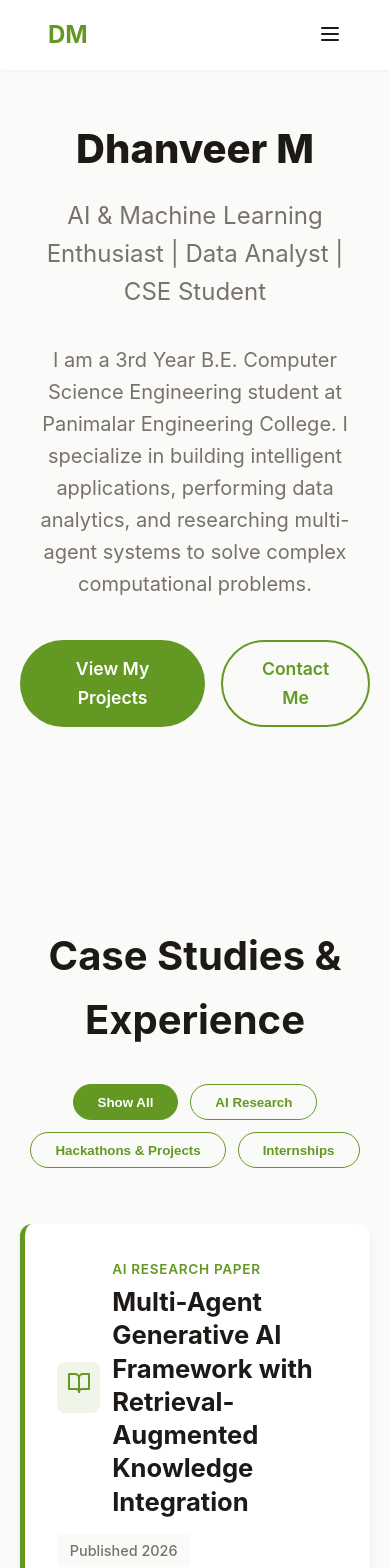
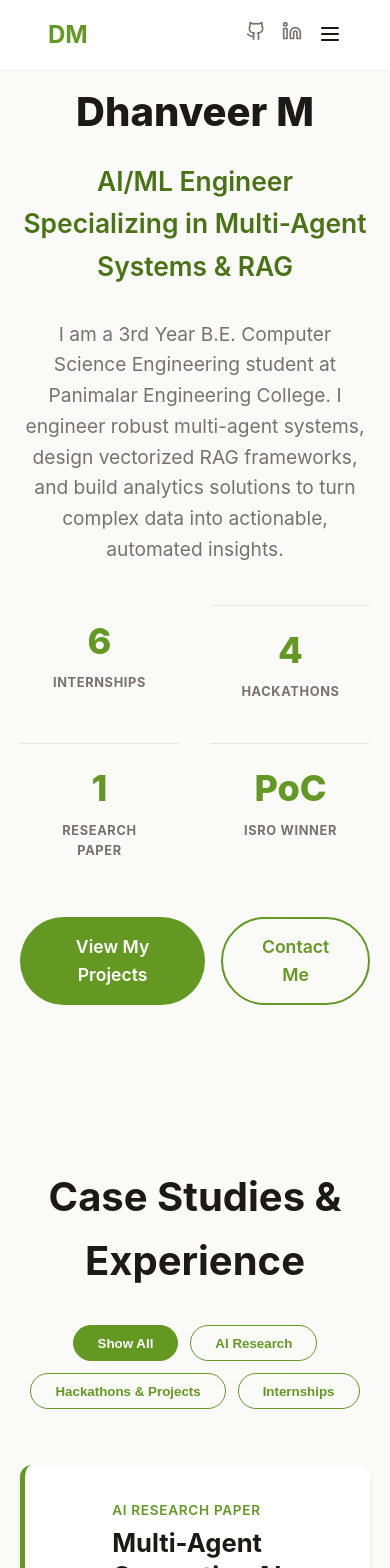
Before and after one commit to Dhanveer-7/dhanveer-portfolio, a React (Create React App) app: page / in a window 390 px wide. Shown: the top 1568 px of the page. Built offline with nearby package versions, Linux system fonts and the light colour scheme.

Commit message:
Optimize layout, add stats strip, reorder and condense internships, add social header, and display availability

```diff
--- a/src/App.css
+++ b/src/App.css
@@ -287,4 +287,10 @@ section {
   .hero-title {
     font-size: 2.5rem;
   }
+  .stat-border-left {
+    border-left: none !important;
+    border-top: 1px solid var(--border-color);
+    padding-top: 1rem !important;
+    padding-left: 1.5rem !important;
+  }
 }
--- a/src/components/CaseStudies.jsx
+++ b/src/components/CaseStudies.jsx
@@ -1,5 +1,5 @@
 import React, { useState } from 'react';
-import { ExternalLink, Github, BookOpen, Briefcase, Award, Code } from 'lucide-react';
+import { ExternalLink, Github, BookOpen, Briefcase, Award, Code, ChevronRight } from 'lucide-react';
 
 const CaseStudies = () => {
   const [activeFilter, setActiveFilter] = useState('all');
@@ -11,7 +11,7 @@ const CaseStudies = () => {
       category: "research",
       categoryLabel: "AI Research Paper",
       icon: BookOpen,
-      duration: "Published 2026",
+      duration: "Research Preprint / Under Review",
       description: "Authored research on KAIR (Knowledge-Aware Iterative Retrieval) for multi-agent systems. Explores cooperative agent workflows and vector retrieval-augmented knowledge bases to improve autonomous decision-making accuracy and reduce latency.",
       highlights: [
         "Formulated knowledge-aware iterative retrieval mechanisms for agent networks to prevent context-drift",
@@ -118,63 +118,30 @@ const CaseStudies = () => {
         github: 'https://github.com/Dhanveer-7',
         live: '#'
       }
+    }
+  ];
+
+  const earlyInternships = [
+    {
+      role: "Software Developer Intern",
+      company: "Stackmod Innovations Pvt. Ltd.",
+      duration: "Dec 2025 – Jan 2026",
+      tech: ["Java Swing", "OOP", "File I/O", "CRUD Modules"],
+      highlights: "Developed Swing-based Student Management System with unique student ID validation and offline serialization persistence."
     },
     {
-      id: 7,
-      title: "Software Developer Intern",
-      category: "internship",
-      categoryLabel: "Stackmod Innovations — Internship",
-      icon: Briefcase,
-      duration: "December 2025 – January 2026",
-      description: "Developed desktop software applications using object-oriented Java concepts and interactive GUI designs.",
-      highlights: [
-        "Programmed a complete Student Management System in Java Swing with secure CRUD operations",
-        "Implemented custom offline database persistence using local file-handling serialization",
-        "Designed input validation systems for unique identifiers to guarantee data integrity"
-      ],
-      tech: ['Java', 'Java Swing', 'File I/O', 'OOP'],
-      links: {
-        github: 'https://github.com/Dhanveer-7',
-        live: '#'
-      }
+      role: "Java Programming Intern",
+      company: "InternPe",
+      duration: "Dec 2025",
+      tech: ["Java Swing", "OOP", "Event Handling", "Win/Draw Logic"],
+      highlights: "Earned 'Star Performer' award. Built Connect Four, Tic Tac Toe, Rock Paper Scissors, and Guess the Number."
     },
     {
-      id: 8,
-      title: "Java Programming Intern",
-      category: "internship",
-      categoryLabel: "InternPe — Internship",
-      icon: Briefcase,
-      duration: "December 2025",
-      description: "Recognized as a 'Star Performer' for designing interactive, algorithmic gameplay logic in Java.",
-      highlights: [
-        "Developed 4 graphical Java games (Connect Four, Tic Tac Toe, Rock Paper Scissors, Guess the Number)",
-        "Implemented game algorithms and win/draw condition evaluations in Swing",
-        "Focused on interactive UI rendering and event-driven keyboard/mouse listeners"
-      ],
-      tech: ['Java GUI', 'Java Swing', 'Event Handling', 'Game Algorithms'],
-      links: {
-        github: 'https://github.com/Dhanveer-7',
-        live: '#'
-      }
-    },
-    {
-      id: 9,
-      title: "Python Programming Intern",
-      category: "internship",
-      categoryLabel: "CodeAlpha — Internship",
-      icon: Briefcase,
+      role: "Python Programming Intern",
+      company: "CodeAlpha",
       duration: "July 2025",
-      description: "Awarded Letter of Recommendation for constructing rule-based chatbot architectures and stock valuation trackers.",
-      highlights: [
-        "Engineered stock portfolio valuation logs with file-system data streams",
-        "Faced and resolved deep Unicode parsing errors during UTF-8 stream coding",
-        "Designed rule-based matching loops for intent detection and messaging automation"
-      ],
-      tech: ['Python', 'File Handling', 'Chatbot Architectures', 'Debugging'],
-      links: {
-        github: 'https://github.com/Dhanveer-7',
-        live: '#'
-      }
+      tech: ["Python", "Regex", "Intent Mapping", "File handling"],
+      highlights: "Received Letter of Recommendation highlighting: 'Recognized for strong analytical skills and constructing rule-based chatbot architectures.'"
     }
   ];
 
@@ -274,6 +241,44 @@ const CaseStudies = () => {
             );
           })}
         </div>
+
+        {/* Early Foundational Internships List */}
+        {(activeFilter === 'all' || activeFilter === 'internship') && (
+          <div style={{ marginTop: '5.5rem' }}>
+            <h3 style={{ fontSize: '1.8rem', color: 'var(--primary-color)', marginBottom: '1rem', textAlign: 'center', fontWeight: '700' }}>
+              Foundational Internships
+            </h3>
+            <p style={{ color: 'var(--text-secondary)', textAlign: 'center', marginBottom: '3rem', fontSize: '1.05rem' }}>
+              Early technical experiences focused on scripting, games development, and desktop application patterns.
+            </p>
+            <div style={{ display: 'grid', gridTemplateColumns: 'repeat(auto-fit, minmax(280px, 1fr))', gap: '1.5rem' }}>
+              {earlyInternships.map((intern, idx) => (
+                <div key={idx} className="card" style={{ padding: '1.75rem', display: 'flex', flexDirection: 'column', gap: '0.75rem', borderTop: '4px solid var(--primary-color)' }}>
+                  <div style={{ display: 'flex', justifyContent: 'space-between', alignItems: 'flex-start', gap: '0.5rem' }}>
+                    <h4 style={{ fontSize: '1.15rem', margin: 0, fontWeight: '700', color: 'var(--text-primary)' }}>{intern.role}</h4>
+                    <span style={{ fontSize: '0.8rem', color: 'var(--text-secondary)', whiteSpace: 'nowrap', fontWeight: '500', backgroundColor: 'var(--bg-primary)', padding: '0.2rem 0.5rem', borderRadius: '4px' }}>
+                      {intern.duration}
+                    </span>
+                  </div>
+                  <h5 style={{ fontSize: '0.95rem', color: 'var(--primary-dark)', margin: 0, fontWeight: '600', display: 'flex', alignItems: 'center', gap: '0.25rem' }}>
+                    <ChevronRight size={14} /> {intern.company}
+                  </h5>
+                  <p style={{ color: 'var(--text-secondary)', fontSize: '0.925rem', lineHeight: '1.5', margin: '0.25rem 0', flex: 1 }}>
+                    {intern.highlights}
+                  </p>
+                  <div style={{ display: 'flex', flexWrap: 'wrap', gap: '0.4rem', marginTop: '0.5rem', borderTop: '1px solid var(--border-color)', paddingTop: '0.75rem' }}>
+                    {intern.tech.map((t, i) => (
+                      <span key={i} style={{ fontSize: '0.75rem', padding: '0.2rem 0.5rem', backgroundColor: 'var(--bg-primary)', border: '1px solid var(--border-color)', borderRadius: '4px', color: 'var(--text-secondary)', fontWeight: '500' }}>
+                        {t}
+                      </span>
+                    ))}
+                  </div>
+                </div>
+              ))}
+            </div>
+          </div>
+        )}
+
       </div>
     </section>
   );
--- a/src/components/Header.jsx
+++ b/src/components/Header.jsx
@@ -1,5 +1,5 @@
 import React, { useState } from 'react';
-import { Menu, X } from 'lucide-react';
+import { Menu, X, Github, Linkedin } from 'lucide-react';
 
 const Header = () => {
   const [isOpen, setIsOpen] = useState(false);
@@ -16,9 +16,20 @@ const Header = () => {
           <a href="#contact" onClick={() => setIsOpen(false)}>Contact</a>
         </nav>
 
-        <button className="mobile-menu-btn" onClick={() => setIsOpen(!isOpen)}>
-          {isOpen ? <X /> : <Menu />}
-        </button>
+        <div style={{ display: 'flex', alignItems: 'center', gap: '1rem' }}>
+          <div className="header-social-links" style={{ display: 'flex', gap: '1rem' }}>
+            <a href="https://github.com/Dhanveer-7" target="_blank" rel="noopener noreferrer" style={{ color: 'var(--text-secondary)', transition: 'color 0.2s' }} onMouseEnter={(e) => e.target.style.color = 'var(--primary-color)'} onMouseLeave={(e) => e.target.style.color = 'var(--text-secondary)'} title="GitHub">
+              <Github size={20} />
+            </a>
+            <a href="https://linkedin.com/in/dhanveer-m-a0785232b" target="_blank" rel="noopener noreferrer" style={{ color: 'var(--text-secondary)', transition: 'color 0.2s' }} onMouseEnter={(e) => e.target.style.color = 'var(--primary-color)'} onMouseLeave={(e) => e.target.style.color = 'var(--text-secondary)'} title="LinkedIn">
+              <Linkedin size={20} />
+            </a>
+          </div>
+
+          <button className="mobile-menu-btn" onClick={() => setIsOpen(!isOpen)}>
+            {isOpen ? <X /> : <Menu />}
+          </button>
+        </div>
       </div>
     </header>
   );
--- a/src/components/Hero.jsx
+++ b/src/components/Hero.jsx
@@ -5,11 +5,32 @@ const Hero = () => {
     <section id="home" className="hero">
       <div className="section-container hero-content">
         <h1 className="hero-title">Dhanveer M</h1>
-        <p className="hero-subtitle">AI & Machine Learning Enthusiast | Data Analyst | CSE Student</p>
-        <p style={{ color: 'var(--text-secondary)', maxWidth: '650px', margin: '0 auto 2.5rem', fontSize: '1.25rem', lineHeight: '1.6' }}>
+        <p className="hero-subtitle" style={{ fontSize: '1.65rem', fontWeight: '600', color: 'var(--primary-dark)' }}>AI/ML Engineer Specializing in Multi-Agent Systems & RAG</p>
+        <p style={{ color: 'var(--text-secondary)', maxWidth: '700px', margin: '0 auto 2rem', fontSize: '1.2rem', lineHeight: '1.6' }}>
           I am a 3rd Year B.E. Computer Science Engineering student at Panimalar Engineering College.
-          I specialize in building intelligent applications, performing data analytics, and researching multi-agent systems to solve complex computational problems.
+          I engineer robust multi-agent systems, design vectorized RAG frameworks, and build analytics solutions to turn complex data into actionable, automated insights.
         </p>
+
+        {/* Quantified Stats Strip */}
+        <div className="stats-strip" style={{ display: 'flex', justifyContent: 'center', gap: '2rem', margin: '2.5rem auto 3rem', flexWrap: 'wrap', maxWidth: '800px' }}>
+          <div style={{ padding: '0.5rem 1.5rem', textAlign: 'center', flex: '1 1 120px' }}>
+            <div style={{ fontSize: '2.25rem', fontWeight: '800', color: 'var(--primary-color)' }}>6</div>
+            <div style={{ fontSize: '0.8rem', color: 'var(--text-secondary)', fontWeight: '700', textTransform: 'uppercase', letterSpacing: '0.05em', marginTop: '0.2rem' }}>Internships</div>
+          </div>
+          <div style={{ padding: '0.5rem 1.5rem', textAlign: 'center', flex: '1 1 120px', borderLeft: '1px solid var(--border-color)' }} className="stat-border-left">
+            <div style={{ fontSize: '2.25rem', fontWeight: '800', color: 'var(--primary-color)' }}>4</div>
+            <div style={{ fontSize: '0.8rem', color: 'var(--text-secondary)', fontWeight: '700', textTransform: 'uppercase', letterSpacing: '0.05em', marginTop: '0.2rem' }}>Hackathons</div>
+          </div>
+          <div style={{ padding: '0.5rem 1.5rem', textAlign: 'center', flex: '1 1 120px', borderLeft: '1px solid var(--border-color)' }} className="stat-border-left">
+            <div style={{ fontSize: '2.25rem', fontWeight: '800', color: 'var(--primary-color)' }}>1</div>
+            <div style={{ fontSize: '0.8rem', color: 'var(--text-secondary)', fontWeight: '700', textTransform: 'uppercase', letterSpacing: '0.05em', marginTop: '0.2rem' }}>Research Paper</div>
+          </div>
+          <div style={{ padding: '0.5rem 1.5rem', textAlign: 'center', flex: '1 1 120px', borderLeft: '1px solid var(--border-color)' }} className="stat-border-left">
+            <div style={{ fontSize: '2.25rem', fontWeight: '800', color: 'var(--primary-color)' }}>PoC</div>
+            <div style={{ fontSize: '0.8rem', color: 'var(--text-secondary)', fontWeight: '700', textTransform: 'uppercase', letterSpacing: '0.05em', marginTop: '0.2rem' }}>ISRO Winner</div>
+          </div>
+        </div>
+
         <div className="hero-buttons">
           <a href="#case-studies" className="btn-primary" style={{ fontSize: '1.1rem', padding: '0.85rem 2rem' }}>
             View My Projects
```
Also changed, not shown: src/components/Contact.jsx (+8 -1 lines), 11 other files (tests, documents, lock files or other folders).
